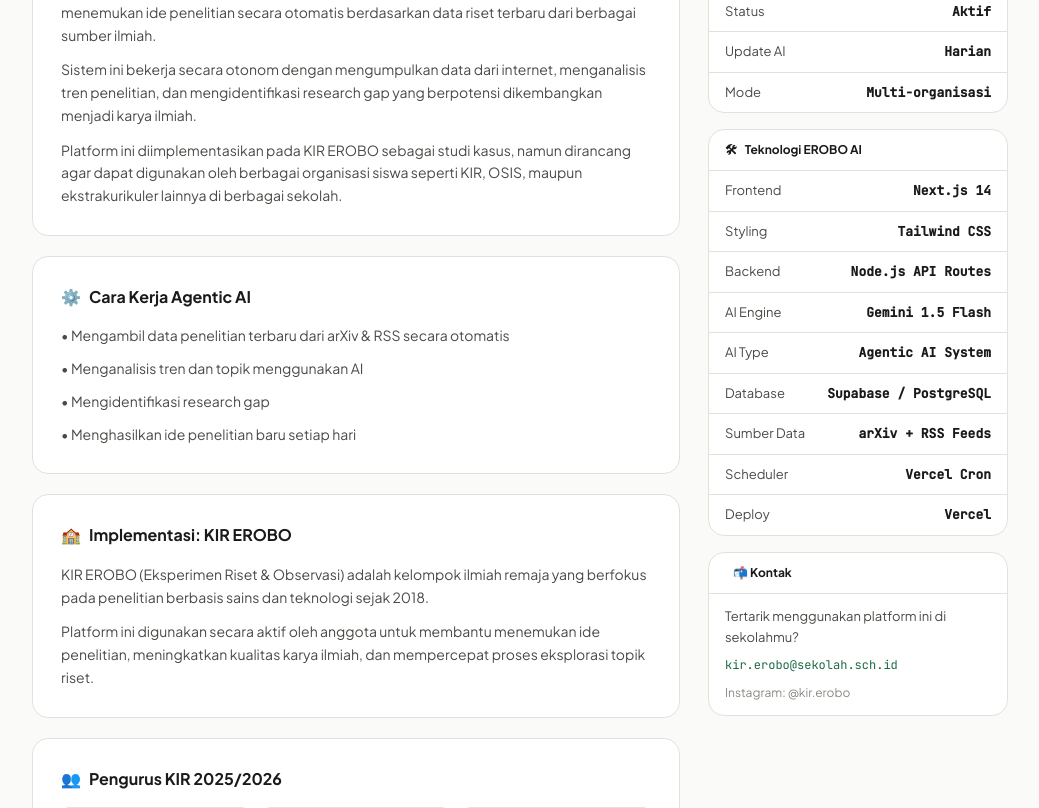
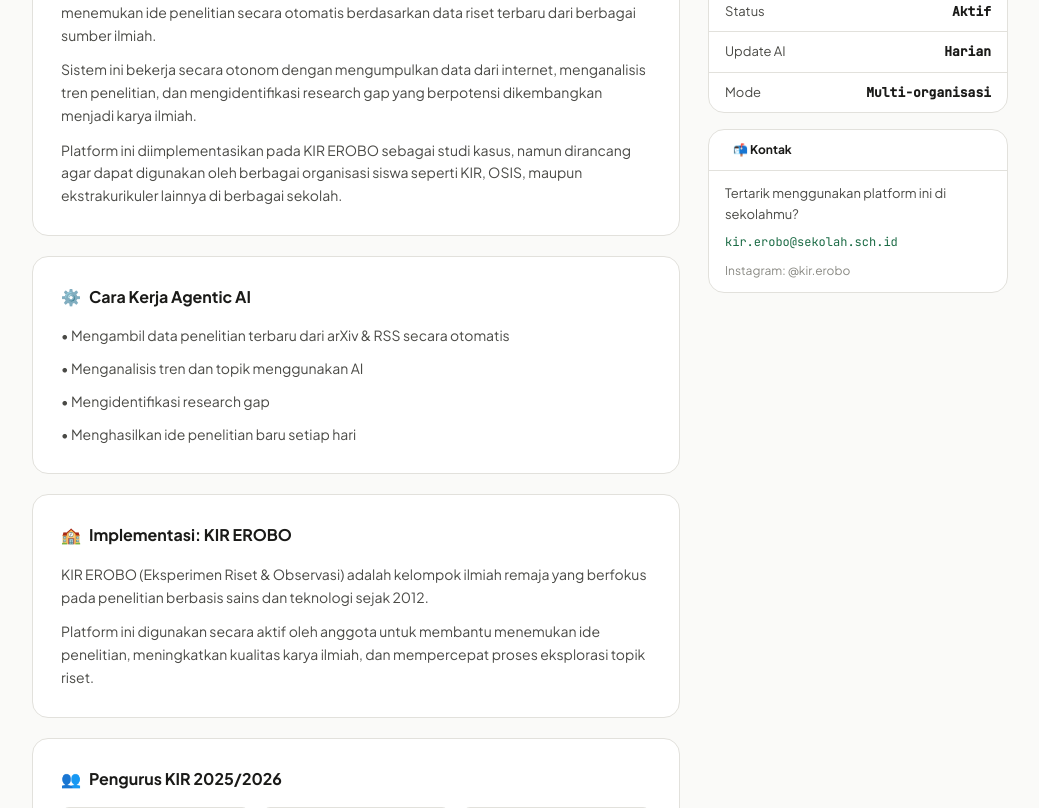
Before and after one commit to Vkzapple/eroboAI, a Next.js app: page /about in a window 1280 px wide. Shown: the part 380-1188 px from the top of the page, without its empty margins (120-1159 px from the left). Built offline with nearby package versions, Linux system fonts and the light colour scheme.

Commit message:
rapihin dikit

```diff
--- a/src/app/about/page.tsx
+++ b/src/app/about/page.tsx
@@ -96,7 +96,7 @@
               </h2>
               <p className="text-[14px] text-ink-2 leading-relaxed mb-3">
                 KIR EROBO (Eksperimen Riset & Observasi) adalah kelompok ilmiah remaja
-                yang berfokus pada penelitian berbasis sains dan teknologi sejak 2018.
+                yang berfokus pada penelitian berbasis sains dan teknologi sejak 2012.
               </p>
               <p className="text-[14px] text-ink-2 leading-relaxed">
                 Platform ini digunakan secara aktif oleh anggota untuk membantu menemukan ide penelitian,
@@ -140,14 +140,6 @@
               />
             </div>
 
-            <div className="bg-white border border-border rounded-card overflow-hidden">
-              <StatWidget
-                title="Teknologi EROBO AI"
-                icon="🛠"
-                rows={TECH_STACK}
-              />
-            </div>
-
             <InfoWidget title="📬 Kontak" icon="">
               <p>Tertarik menggunakan platform ini di sekolahmu?</p>
               <p className="font-mono text-[12px] text-accent">kir.erobo@sekolah.sch.id</p>
--- a/src/app/gaps/page.tsx
+++ b/src/app/gaps/page.tsx
@@ -102,7 +102,6 @@
 
       <div className="bg-white border-b border-[#E2E1DC]">
         <div className="max-w-5xl mx-auto px-6 py-10">
-          <p className="text-[11px] font-mono font-semibold text-[#1B6B45] tracking-widest uppercase mb-2">// AI Gap Finder ⭐</p>
           <h1 className="text-4xl font-extrabold tracking-tight mb-2">Research Gap Suggestions</h1>
           <p className="font-serif italic text-[#4A4A46] mb-5">Celah penelitian yang ditemukan agen AI — relevan untuk skala siswa SMA</p>
           <div className="flex flex-wrap gap-2">
--- a/src/app/page.tsx
+++ b/src/app/page.tsx
@@ -185,7 +185,6 @@
       <section className="bg-[#F4F3EF] border-b border-[#E2E1DC]">
         <div className="max-w-5xl mx-auto px-6 py-16">
           <div className="text-center mb-12">
-            <p className="text-[11px] font-mono font-semibold text-[#1B6B45] tracking-widest uppercase mb-2">// Cara Kerja AI</p>
             <h2 className="text-3xl font-extrabold tracking-tight mb-3">Dari Jurnal Global ke Ide Penelitianmu</h2>
             <p className="text-[15px] font-serif italic text-[#4A4A46] max-w-lg mx-auto">
               Pipeline agentic yang berjalan otomatis setiap hari — kamu cukup buka websitenya.
@@ -214,7 +213,6 @@
         {/* ── IMPACT / TRUST SIGNALS ─────────────────────── */}
         <section className="py-14 border-b border-[#E2E1DC]">
           <div className="mb-10">
-            <p className="text-[11px] font-mono font-semibold text-[#1B6B45] tracking-widest uppercase mb-2">// Kenapa EROBO.AI?</p>
             <h2 className="text-3xl font-extrabold tracking-tight mb-2">AI yang Bekerja, Bukan Sekadar Fitur</h2>
             <p className="text-[15px] font-serif italic text-[#4A4A46]">
               Bukan cuma tampilan — setiap data di sini dikumpulkan dan dianalisis sungguhan oleh AI setiap hari.
@@ -232,31 +230,11 @@
           </div>
 
           {/* Pipeline visual */}
-          <div className="bg-[#1A1A18] rounded-[16px] px-8 py-6 flex flex-wrap items-center justify-between gap-4">
-            <div className="text-[12px] font-mono text-white/40 uppercase tracking-widest">Pipeline Harian:</div>
-            {[
-              { label: 'Vercel Cron', sub: '06:00 WIB', color: 'text-[#7AE5B0]' },
-              { label: '→', sub: '', color: 'text-white/20' },
-              { label: 'arXiv + RSS', sub: '4 sumber', color: 'text-blue-300' },
-              { label: '→', sub: '', color: 'text-white/20' },
-              { label: 'Gemini AI', sub: 'Analisis + Rangkum', color: 'text-purple-300' },
-              { label: '→', sub: '', color: 'text-white/20' },
-              { label: 'Supabase', sub: 'Tersimpan', color: 'text-yellow-300' },
-              { label: '→', sub: '', color: 'text-white/20' },
-              { label: 'Kamu', sub: 'Langsung bisa dipakai', color: 'text-[#7AE5B0]' },
-            ].map((p, i) => (
-              <div key={i} className="text-center">
-                <div className={`text-[13px] font-mono font-semibold ${p.color}`}>{p.label}</div>
-                {p.sub && <div className="text-[10px] text-white/30 mt-0.5">{p.sub}</div>}
-              </div>
-            ))}
-          </div>
         </section>
 
         {/* ── USE CASES ──────────────────────────────────── */}
         <section className="py-14 border-b border-[#E2E1DC]">
           <div className="mb-10">
-            <p className="text-[11px] font-mono font-semibold text-[#1B6B45] tracking-widest uppercase mb-2">// Bisa Dipakai Untuk</p>
             <h2 className="text-3xl font-extrabold tracking-tight mb-2">Untuk Siapa EROBO.AI?</h2>
             <p className="text-[15px] font-serif italic text-[#4A4A46]">
               Cocok untuk siapapun yang mau berkarya ilmiah — dari anggota KIR hingga siswa yang baru mulai.
@@ -281,7 +259,6 @@
         <section className="py-14 border-b border-[#E2E1DC]">
           <div className="flex items-end justify-between mb-8 gap-4 flex-wrap">
             <div>
-              <p className="text-[11px] font-mono font-semibold text-[#1B6B45] tracking-widest uppercase mb-2">// Sorotan Hari Ini</p>
               <h2 className="text-3xl font-extrabold tracking-tight mb-1">Research Terbaru yang Relevan</h2>
               <p className="text-[14px] font-serif italic text-[#4A4A46]">Dikurasi otomatis oleh AI — diperbarui setiap pagi</p>
             </div>
@@ -322,7 +299,6 @@
 
             <div className="relative z-10 flex flex-col md:flex-row items-start md:items-center justify-between gap-8">
               <div className="max-w-lg">
-                <p className="text-[11px] font-mono text-[#7AE5B0] tracking-widest uppercase mb-3">// Mulai Sekarang</p>
                 <h2 className="text-3xl font-extrabold text-white tracking-tight mb-3">
                   Temukan Topik Riset<br />yang Belum Pernah Diteliti
                 </h2>
@@ -354,7 +330,7 @@
           <p className="text-[12px] text-[#8A8A84] font-mono">
             EROBO.AI — dibuat oleh{' '}
             <Link href="/about" className="text-[#1B6B45] hover:underline">KIR EROBO</Link>
-            {' '}· Untuk semua siswa KIR Indonesia
+            {' '}· Untuk semua siswa Indonesia
           </p>
           <p className="text-[11px] text-[#8A8A84] font-mono">
             Powered by Gemini AI · arXiv · ScienceDaily · Nature · IEEE
--- a/src/app/research/ResearchClientPage.tsx
+++ b/src/app/research/ResearchClientPage.tsx
@@ -39,7 +39,6 @@
     <div>
       <div className="bg-white border-b border-[#E2E1DC]">
         <div className="max-w-5xl mx-auto px-6 py-10">
-          <p className="text-[11px] font-mono font-semibold text-[#1B6B45] tracking-widest uppercase mb-2">// Research Today</p>
           <h1 className="text-4xl font-extrabold tracking-tight mb-2">STEM Research Today</h1>
           <p className="font-serif italic text-[#4A4A46] mb-5">Diperbarui otomatis setiap pagi oleh agen EROBO AI</p>
           <div className="flex flex-wrap gap-2">
@@ -96,12 +95,7 @@
                 </div>
               ))}
             </SideWidget>
-            <div className="bg-[#F4F3EF] border border-[#E2E1DC] rounded-[16px] p-5">
-              <p className="text-[12px] font-bold mb-3">🤖 System Architecture</p>
-              {['Scheduler (Vercel Cron)','↓ API Fetch (arXiv+RSS)','↓ AI Processing (Gemini)','↓ Database (Supabase)','↓ Frontend Display'].map(s=>(
-                <div key={s} className={`text-[12px] font-mono py-0.5 ${s.startsWith('↓')?'text-[#8A8A84]':'text-[#1B6B45] font-semibold'}`}>{s}</div>
-              ))}
-            </div>
+
           </aside>
         </div>
       </div>
```
